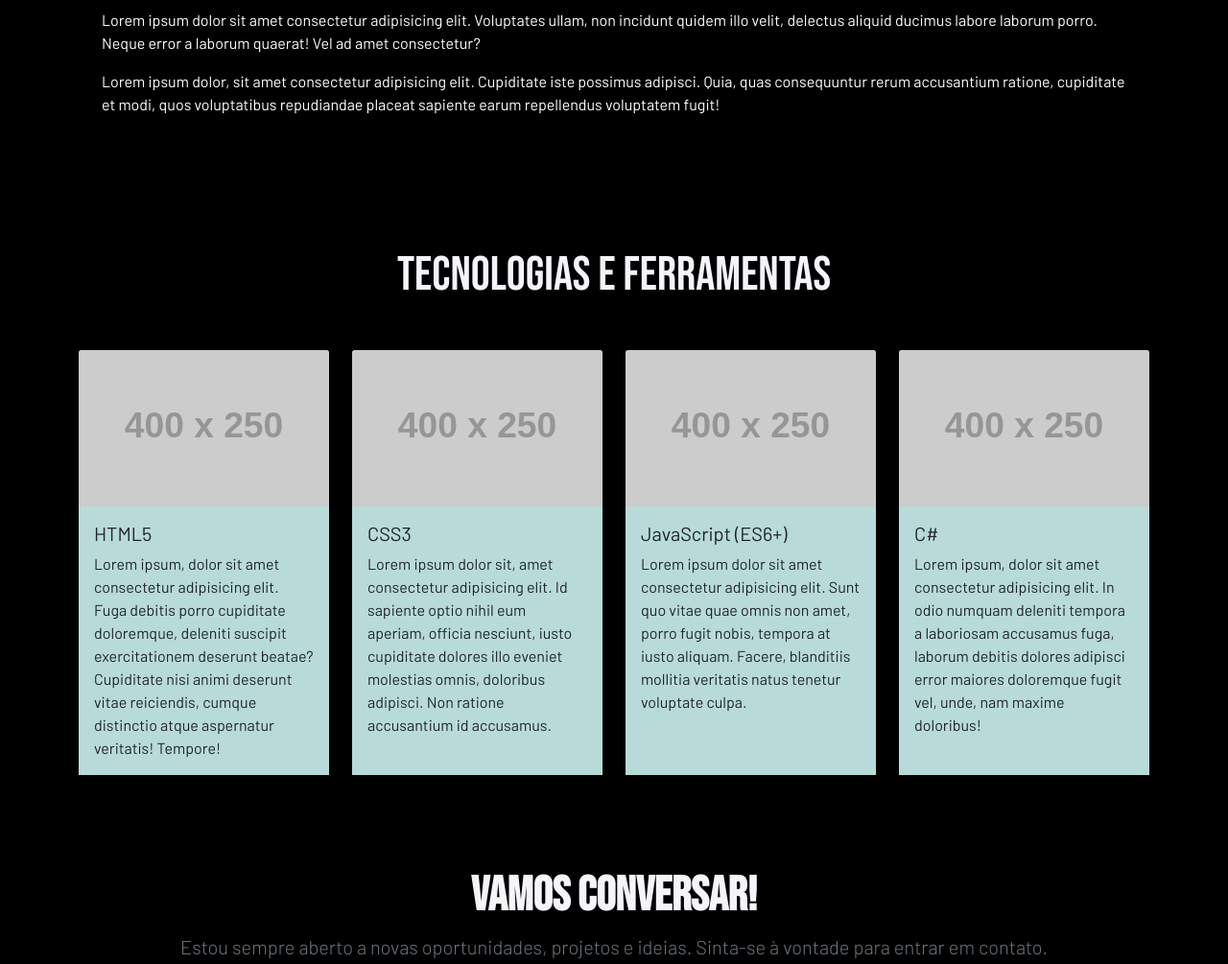
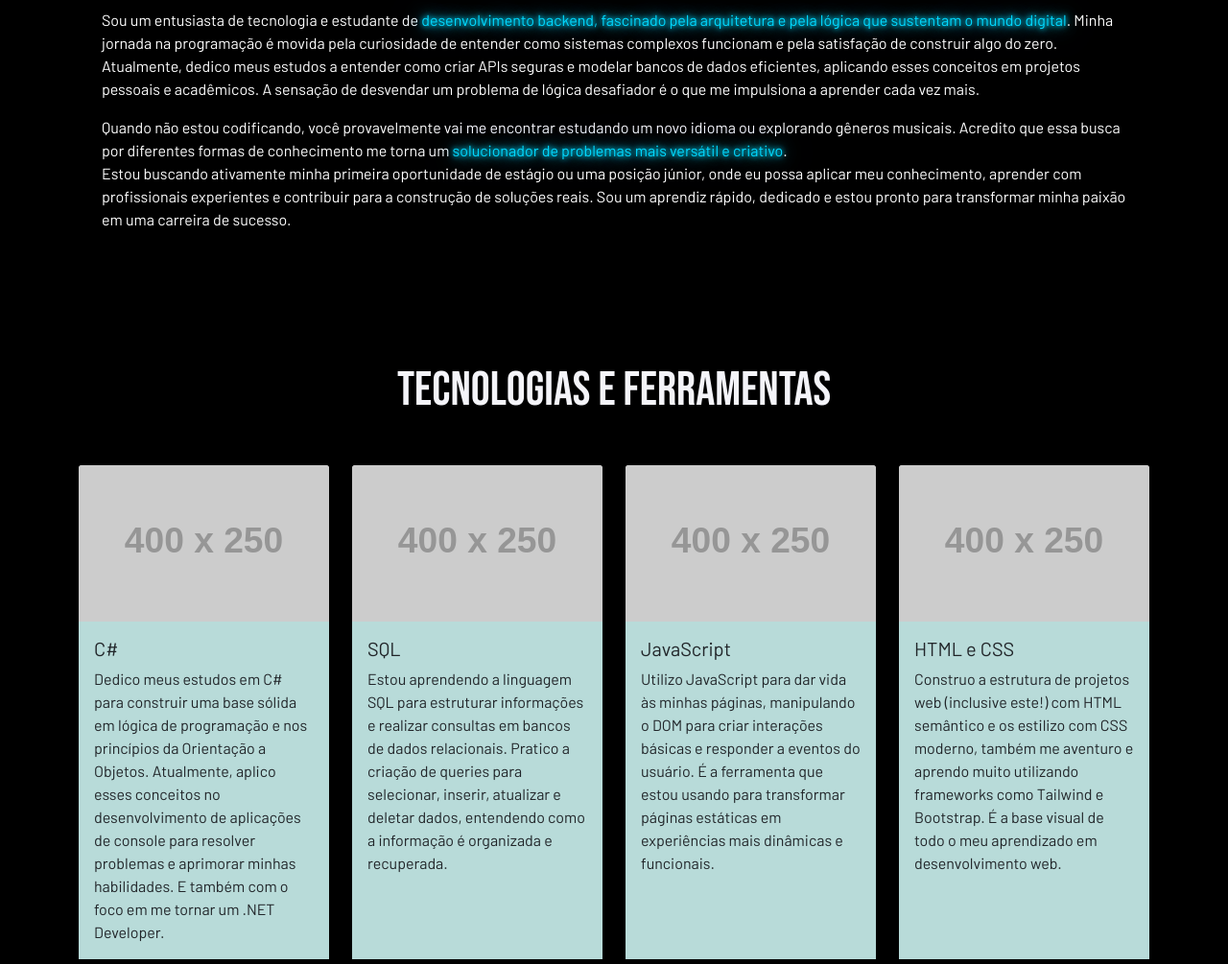
Before and after one commit to Misavski2/misavski2.github.io, a plain HTML site: page index.html in a window 1280 px wide. Shown: the part 1240-2245 px from the top of the page at 96% size. Drawn offline with nearby package versions, Linux system fonts and the light colour scheme; placeholder pictures from the web are drawn by us.

Commit message:
Alteração da descrições de cards e categoria Sobre

```diff
--- a/assets/css/style.css
+++ b/assets/css/style.css
@@ -71,6 +71,18 @@ h6 {
   color: white;
 }
 
+
+.highlight-text {
+  /*--- Texto span com highlight no bg */
+  color: #00d9ff;
+  text-shadow:
+    0 0 5px #00d9ff,
+    0 0 10px #00d9ff,
+    0 0 20px #00d9ff,
+    0 0 40px #0073ff;
+  background-color: transparent;
+}
+
 /* --- Seção Tecnologias --- */
 
 #tecnologias .card {
--- a/index.html
+++ b/index.html
@@ -63,14 +63,24 @@
             <h2 class="mb-3">Sobre</h2>
 
             <p>
-                Lorem ipsum dolor sit amet consectetur adipisicing elit. Voluptates ullam, non incidunt quidem illo
-                velit, delectus aliquid ducimus labore laborum porro. Neque error a laborum quaerat! Vel ad amet
-                consectetur?
+                Sou um entusiasta de tecnologia e estudante de <span class="highlight-text">desenvolvimento backend,
+                    fascinado pela arquitetura e
+                    pela lógica que sustentam o mundo digital</span>. Minha jornada na programação é movida pela
+                curiosidade de
+                entender como sistemas complexos funcionam e pela satisfação de construir algo do zero.</br>Atualmente,
+                dedico meus estudos a entender como criar APIs seguras e modelar bancos de dados eficientes, aplicando
+                esses conceitos em projetos pessoais e acadêmicos. A sensação de desvendar um problema de lógica
+                desafiador é o que me impulsiona a aprender cada vez mais.
             </p>
             <p>
-                Lorem ipsum dolor, sit amet consectetur adipisicing elit. Cupiditate iste possimus adipisci. Quia, quas
-                consequuntur rerum accusantium ratione, cupiditate et modi, quos voluptatibus repudiandae placeat
-                sapiente earum repellendus voluptatem fugit!
+                Quando não estou codificando, você provavelmente vai me encontrar estudando um novo idioma ou explorando
+                gêneros musicais. Acredito que essa busca por diferentes formas de conhecimento me torna um <span
+                    class="highlight-text">solucionador
+                    de problemas mais versátil e criativo</span>.<br>Estou buscando ativamente minha primeira
+                oportunidade de
+                estágio ou uma posição júnior, onde eu possa aplicar meu conhecimento, aprender com profissionais
+                experientes e contribuir para a construção de soluções reais. Sou um aprendiz rápido, dedicado e estou
+                pronto para transformar minha paixão em uma carreira de sucesso.
             </p>
 
         </div>
@@ -87,14 +97,15 @@
 
                 <div class="col-lg-3 col-md-6">
                     <div class="card h-100 shadow-sm border-0">
-                        <img src="https://placehold.co/400x250/f06529/white?text=HTML5" class="card-img-top"
-                            alt="Logo do HTML5">
+                        <img src="https://placehold.co/400x250/7952b3/white?text=CSharp" class="card-img-top"
+                            alt="Logo do C#">
                         <div class="card-body"">
-                            <h5 class=" card-title">HTML5</h5>
+                            <h5 class=" card-title">C#</h5>
                             <p class="card-text">
-                                Lorem ipsum, dolor sit amet consectetur adipisicing elit. Fuga debitis porro cupiditate
-                                doloremque, deleniti suscipit exercitationem deserunt beatae? Cupiditate nisi animi
-                                deserunt vitae reiciendis, cumque distinctio atque aspernatur veritatis! Tempore!
+                                Dedico meus estudos em C# para construir uma base sólida em lógica de programação e nos
+                                princípios da Orientação a Objetos. Atualmente, aplico esses conceitos no
+                                desenvolvimento de aplicações de console para resolver problemas e aprimorar minhas
+                                habilidades. E também com o foco em me tornar um .NET Developer.
                             </p>
                         </div>
                     </div>
@@ -102,14 +113,14 @@
 
                 <div class="col-lg-3 col-md-6">
                     <div class="card h-100 shadow-sm border-0">
-                        <img src="https://placehold.co/400x250/00008B/white?text=CSS3" class="card-img-top"
-                            alt="Logo do CSS3">
+                        <img src="https://placehold.co/400x250/00008B/white?text=SQL" class="card-img-top"
+                            alt="Logo do SQL">
                         <div class="card-body">
-                            <h5 class="card-title">CSS3</h5>
+                            <h5 class="card-title">SQL</h5>
                             <p class="card-text">
-                                Lorem ipsum dolor sit, amet consectetur adipisicing elit. Id sapiente optio nihil eum
-                                aperiam, officia nesciunt, iusto cupiditate dolores illo eveniet molestias omnis,
-                                doloribus adipisci. Non ratione accusantium id accusamus.
+                                Estou aprendendo a linguagem SQL para estruturar informações e realizar consultas em
+                                bancos de dados relacionais. Pratico a criação de queries para selecionar, inserir,
+                                atualizar e deletar dados, entendendo como a informação é organizada e recuperada.
                             </p>
                         </div>
                     </div>
@@ -120,11 +131,11 @@
                         <img src="https://placehold.co/400x250/f0db4f/black?text=JS" class="card-img-top"
                             alt="Logo do JavaScript">
                         <div class="card-body">
-                            <h5 class="card-title">JavaScript (ES6+)</h5>
+                            <h5 class="card-title">JavaScript</h5>
                             <p class="card-text">
-                                Lorem ipsum dolor sit amet consectetur adipisicing elit. Sunt quo vitae quae omnis non
-                                amet, porro fugit nobis, tempora at iusto aliquam. Facere, blanditiis mollitia veritatis
-                                natus tenetur voluptate culpa.
+                                Utilizo JavaScript para dar vida às minhas páginas, manipulando o DOM para criar
+                                interações básicas e responder a eventos do usuário. É a ferramenta que estou usando
+                                para transformar páginas estáticas em experiências mais dinâmicas e funcionais.
                             </p>
                         </div>
                     </div>
@@ -132,14 +143,13 @@
 
                 <div id="csharpCard" class="col-lg-3 col-md-6">
                     <div class="card h-100 shadow-sm border-0">
-                        <img src="https://placehold.co/400x250/7952b3/white?text=CSharp" class="card-img-top"
-                            alt="Logo do Bootstrap">
+                        <img src="https://placehold.co/400x250/FFA500/black?text=CSS/HTML" class="card-img-top"
+                            alt="Logo do HTML e CSS">
                         <div class="card-body">
-                            <h5 class="card-title">C#</h5>
+                            <h5 class="card-title">HTML e CSS</h5>
                             <p id="cardText" class="card-text">
-                                Lorem ipsum, dolor sit amet consectetur adipisicing elit. In odio numquam deleniti
-                                tempora a laboriosam accusamus fuga, laborum debitis dolores adipisci error maiores
-                                doloremque fugit vel, unde, nam maxime doloribus!
+                                Construo a estrutura de projetos web (inclusive este!) com HTML semântico e os estilizo com CSS moderno,
+                                também me aventuro e aprendo muito utilizando frameworks como Tailwind e Bootstrap. É a base visual de todo o meu aprendizado em desenvolvimento web.
                             </p>
                         </div>
                     </div>
```
